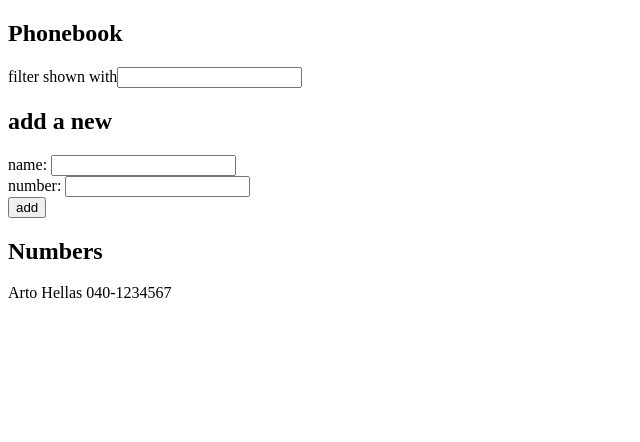
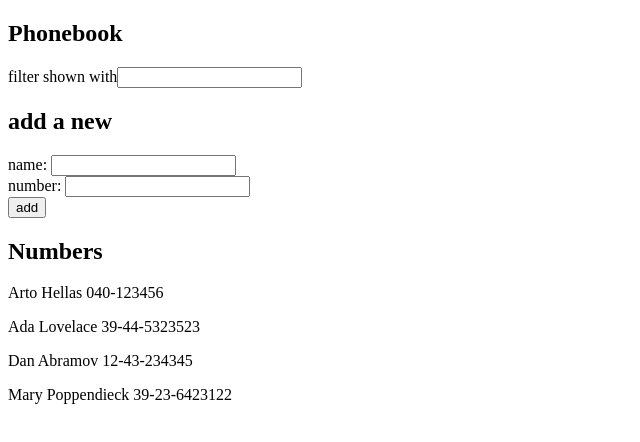
Before and after one commit to mohamadKrayem/fullStackOpenExercises, a React (Create React App) app in the folder part2/the-phonebook/: page / in a window 1280 px wide. Shown: the top 442 px of the page, without its empty margins (0-640 px from the left). Built offline with nearby package versions, Linux system fonts and the light colour scheme; data requests are answered from the project's data file.

Commit message:
exercise 2.11

```diff
--- /dev/null
+++ b/part2/the-phonebook/db.json
@@ -0,0 +1,24 @@
+{
+  "persons": [
+    {
+      "name": "Arto Hellas",
+      "number": "040-123456",
+      "id": 1
+    },
+    {
+      "name": "Ada Lovelace",
+      "number": "39-44-5323523",
+      "id": 2
+    },
+    {
+      "name": "Dan Abramov",
+      "number": "12-43-234345",
+      "id": 3
+    },
+    {
+      "name": "Mary Poppendieck",
+      "number": "39-23-6423122",
+      "id": 4
+    }
+  ]
+}
--- a/part2/the-phonebook/src/App.js
+++ b/part2/the-phonebook/src/App.js
@@ -1,15 +1,11 @@
-import React, { useState } from 'react';
+import React, { useState, useEffect } from 'react';
 import Persons from './components/Persons'
 import PersonForm from './components/PersonForm';
 import Filter from './components/Filter';
+import axios from 'axios';
 
 const App = () => {
-  const [persons, setPersons] = useState([
-    {
-      name: 'Arto Hellas',
-      number: '040-1234567'
-    }
-  ])
+  const [persons, setPersons] = useState([])
   const [newName, setNewName] = useState('');
   const [newNumber, setNewNumber] = useState("")
   const eachPerson = persons.map((person) => person.name)
@@ -17,13 +13,19 @@ const App = () => {
   const [filtered, setFiltered] = useState([]);
   const [myArray, setMyArray] = useState(filtered)
 
+  useEffect(() => {
+    axios
+      .get('http://localhost:3003/persons')
+      .then(response => setPersons(response.data))
+  }, [])
+
   const add = (event) => {
     event.preventDefault();
     if (eachPerson.indexOf(newName) >= 0) return window.alert(`${newName} is already added to phonebook`)
     const array = persons.concat({ 'name': newName, 'number': newNumber });
     setPersons(array);
     setNewName('');
-    setNewNumber("")
+    setNewNumber("");
   }
 
   const handleNewName = (event) => {
@@ -37,7 +39,7 @@ const App = () => {
   const handleFilter = (event) => {
     setFilterValue(event.target.value);
     let result;
-    if (event.target.value === "") result = persons
+    if (event.target.value === "") result = []
     else result = persons.filter(person => person.name.toUpperCase() === event.target.value.toUpperCase())
     setFiltered(result)
     setMyArray(result)
```
Also changed, not shown: part2/the-phonebook/package.json (+6 -1 lines), 1 other file (tests, documents, lock files or other folders).
